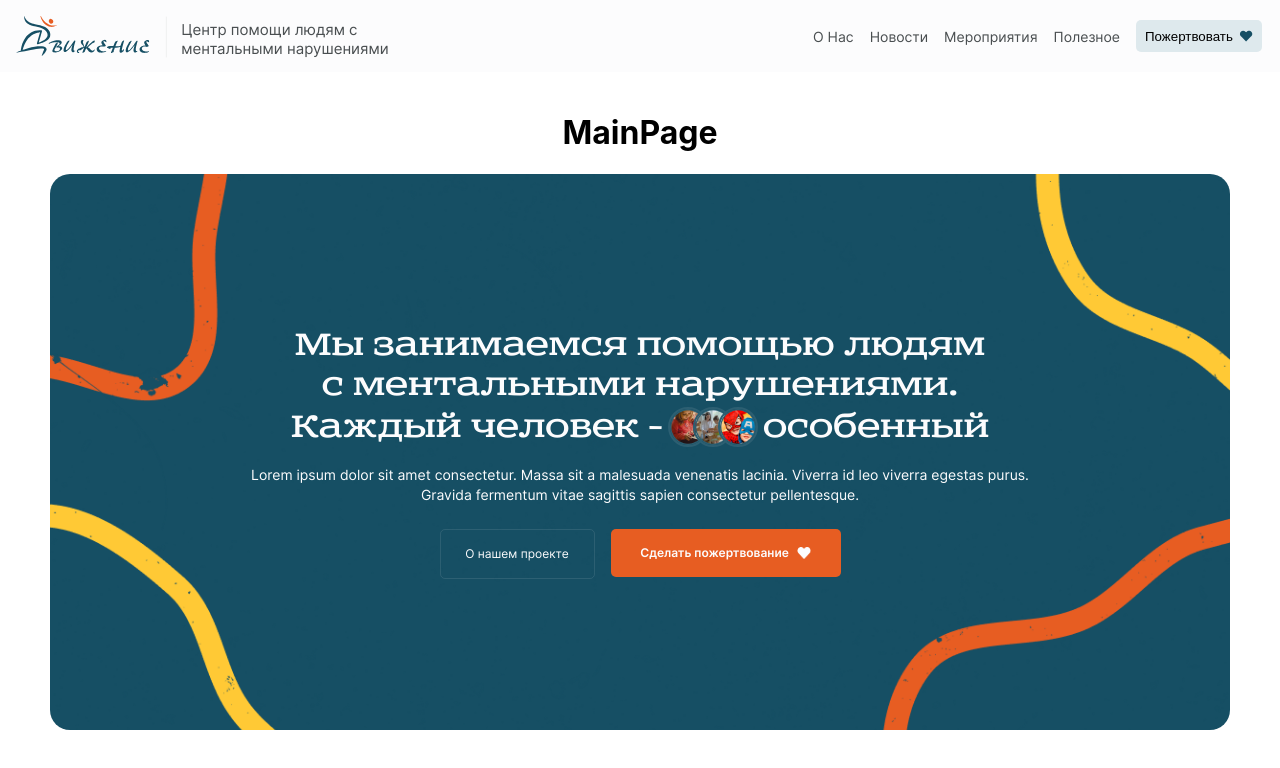
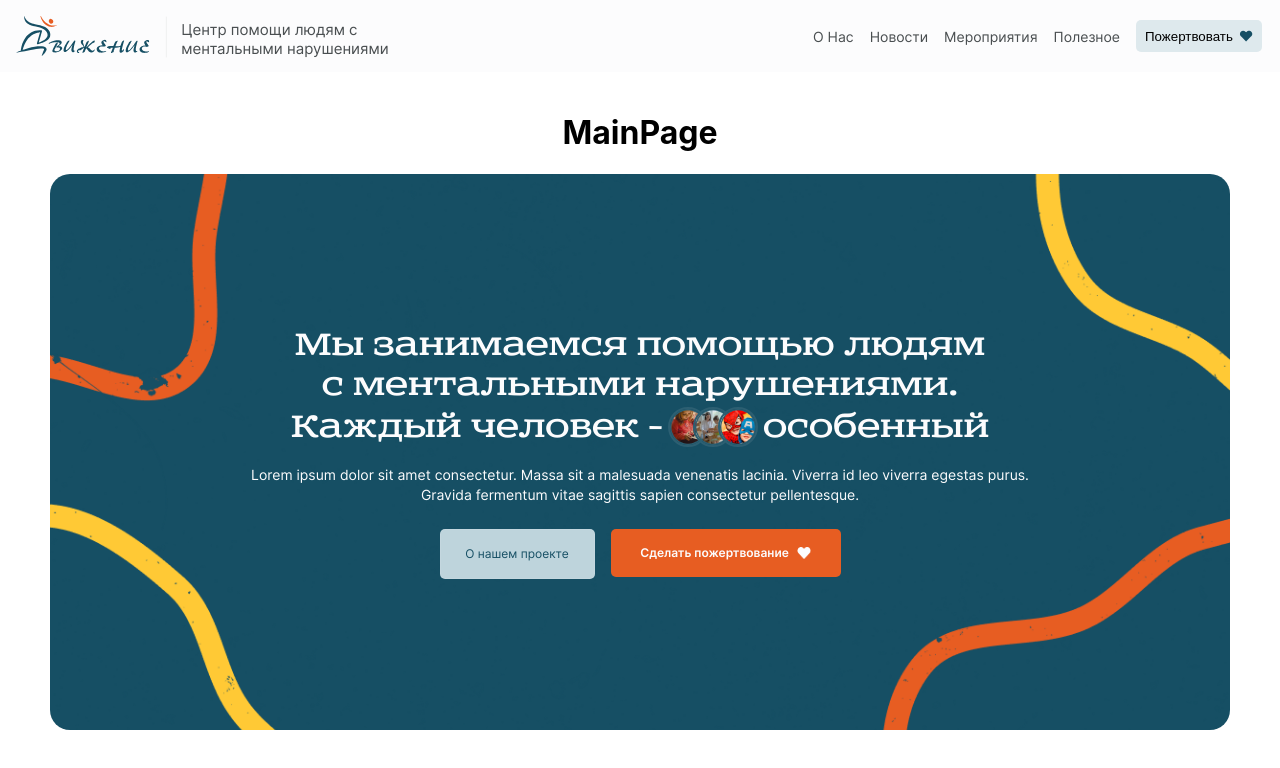
Before and after one commit to Phizick/NKO-project, a React (Create React App) app in the folder frontend/: page / in a window 1280 px wide. In both pictures the pointer is over the link "О нашем проекте". Shown: the top 768 px of the page. Built offline with nearby package versions, Linux system fonts and the light colour scheme.

Commit message:
Update Promo.module.css

```diff
--- a/frontend/src/components/Promo/Promo.module.css
+++ b/frontend/src/components/Promo/Promo.module.css
@@ -108,6 +108,15 @@
     flex-direction: row;
     align-items: center;
     justify-content: center;
+}
+
+.aboutUs:hover {
+    background-color:  var(--Cyan-200);
+    color: var(--Cyan-300);
+}
+
+.donation:hover {
+    background-color: var(--Orange-200);
 }
 
 .littleImg {
```
